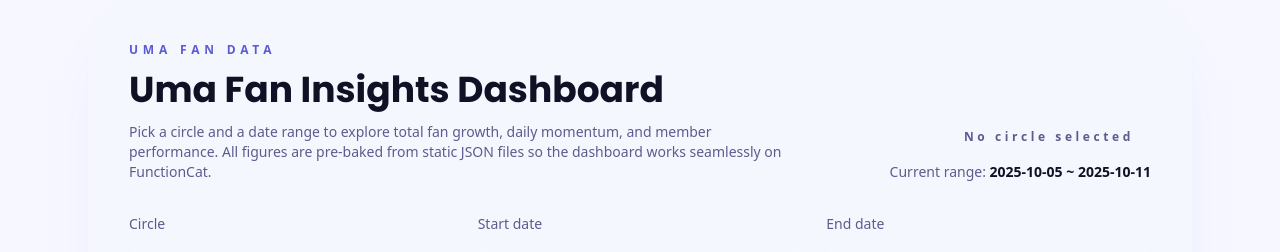
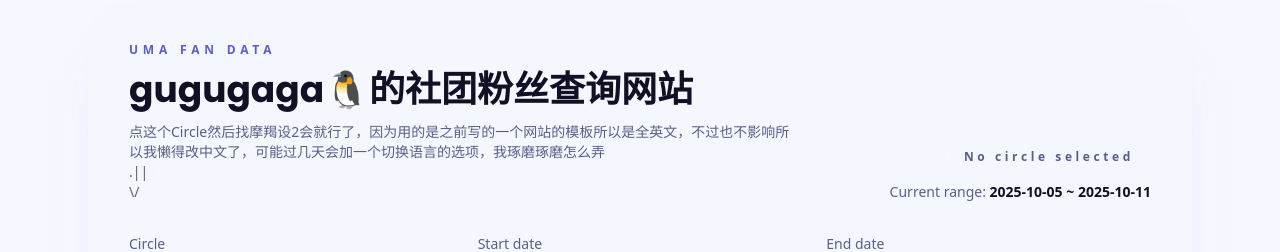
Before and after one commit to muxueliunian/umafan, a Vue app: page / in a window 1280 px wide. Shown: the part 128-380 px from the top of the page. Built offline with nearby package versions, Linux system fonts and the light colour scheme.

Commit message:
change the things

```diff
--- a/src/components/UmaDashboard.vue
+++ b/src/components/UmaDashboard.vue
@@ -128,10 +128,11 @@ onMounted(() => {
       <div class="flex flex-col gap-6 md:flex-row md:items-end md:justify-between">
         <div class="space-y-3">
           <p class="text-xs font-semibold uppercase tracking-[0.4em] text-primary">Uma Fan Data</p>
-          <h1 class="text-3xl font-bold sm:text-4xl">Uma Fan Insights Dashboard</h1>
+          <h1 class="text-3xl font-bold sm:text-4xl">gugugaga🐧的社团粉丝查询网站</h1>
           <p class="max-w-2xl text-xs sm:text-sm text-muted-foreground sm:text-base">
-            Pick a circle and a date range to explore total fan growth, daily momentum, and member performance. All
-            figures are pre-baked from static JSON files so the dashboard works seamlessly on FunctionCat.
+            点这个Circle然后找摩羯设2会就行了，因为用的是之前写的一个网站的模板所以是全英文，不过也不影响所以我懒得改中文了，可能过几天会加一个切换语言的选项，我琢磨琢磨怎么弄
+            <br>.|| <br>
+            \/
           </p>
         </div>
         <div class="flex flex-col items-start gap-3 md:items-end">
```
Also changed, not shown: 6 other files (tests, documents, lock files or other folders).
